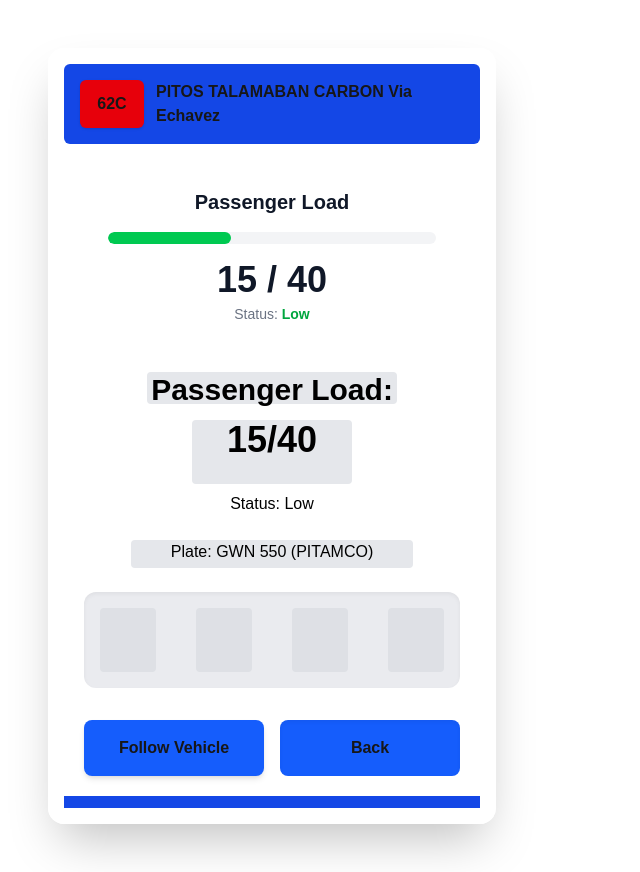
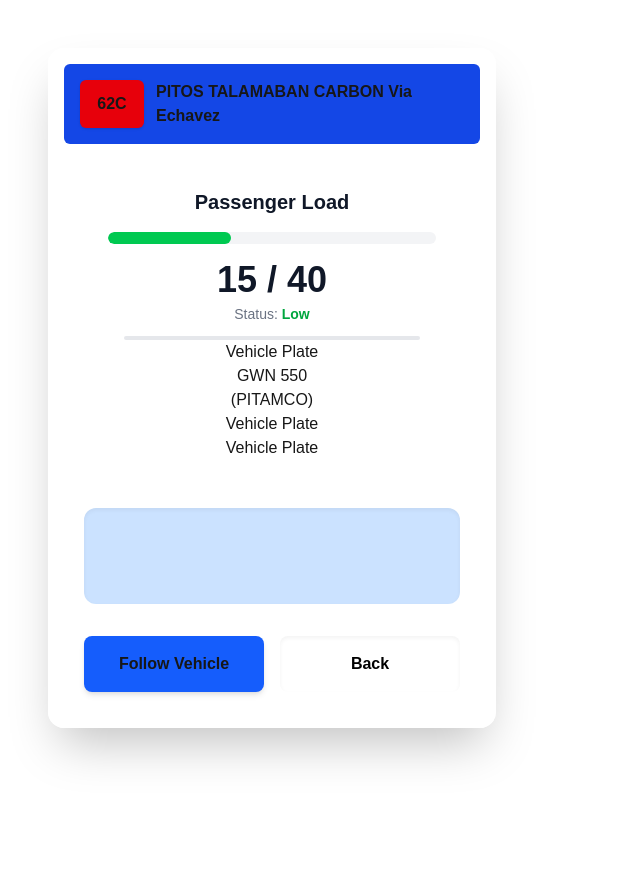
Before and after one commit to konnichiwabon/thesis2, a Next.js app: page / in a window 1280 px wide. Shown: the whole page, without its empty margins (0-640 px from the left). After the commit the page ends 800 px from the top, so only its background shows below. Built offline with nearby package versions, Linux system fonts and the light colour scheme.

Commit message:
adjusted design w/o Vehicle info

```diff
--- a/component/cardBox.tsx
+++ b/component/cardBox.tsx
@@ -40,40 +40,28 @@ export default function CardBox() {
           <p className="text-gray-500 font-medium mt-1 text-sm">
             Status: <span className="text-green-600 font-bold">Low</span>
           </p>
+
+          <div className="h-1 w-[90%] bg-gray-200 ml-0 rounded mt-3"></div>
+
+          {/* Vehicle Plate */}
+          <div className="">Vehicle Plate </div>
+          <div className="">GWN 550 </div>
+          <div className="">(PITAMCO) </div>
+          <div className="">Vehicle Plate </div>
+          <div className="">Vehicle Plate </div>
         </div>
-        <div className="text-center space-y-2">
-          <div className="h-8 bg-gray-200 rounded mx-auto w-2/3 mb-4 text-black font-bold text-3xl">
-            Passenger Load:
-          </div>
-          <div className="flex justify-center items-end gap-4">
-            <div className="h-16 w-40 bg-gray-200 rounded text-black font-bold text-4xl">
-              15/40
-            </div>
-          </div>
-          {/* Status Indicator */}
-          <div className="text-black">Status: Low</div>
-        </div>
-        <div className="text-center">
-          <div className="h-7 bg-gray-200 rounded mx-auto w-3/4 text-black">
-            Plate: GWN 550 (PITAMCO)
-          </div>
-        </div>
-        <div className="bg-gray-200/80 rounded-xl p-4 flex justify-between items-end shadow-inner h-24">
-          <div className="w-14 h-16 bg-gray-300/50 rounded"></div>
-          <div className="w-14 h-16 bg-gray-300/50 rounded"></div>
-          <div className="w-14 h-16 bg-gray-300/50 rounded"></div>
-          <div className="w-14 h-16 bg-gray-300/50 rounded"></div>
-        </div>
+
+        <div className="text-center"></div>
+        <div className="bg-blue-200/80 rounded-xl p-4 flex justify-between items-end shadow-inner h-24"></div>
         <div className="flex gap-4 pt-2">
           <div className="flex-1 bg-blue-600 h-14 rounded-lg shadow-md items-center justify-center flex font-bold">
             Follow Vehicle
           </div>
-          <div className="flex-1 bg-blue-600 h-14 rounded-lg shadow-inner items-center justify-center flex font-bold">
+          <div className="flex-1 bg-white text-black h-14 rounded-lg shadow-inner items-center justify-center flex font-bold">
             Back
           </div>
         </div>
       </div>
-      <div className="h-3 bg-blue-700 w-full"></div>
     </div>
   );
 }
```
